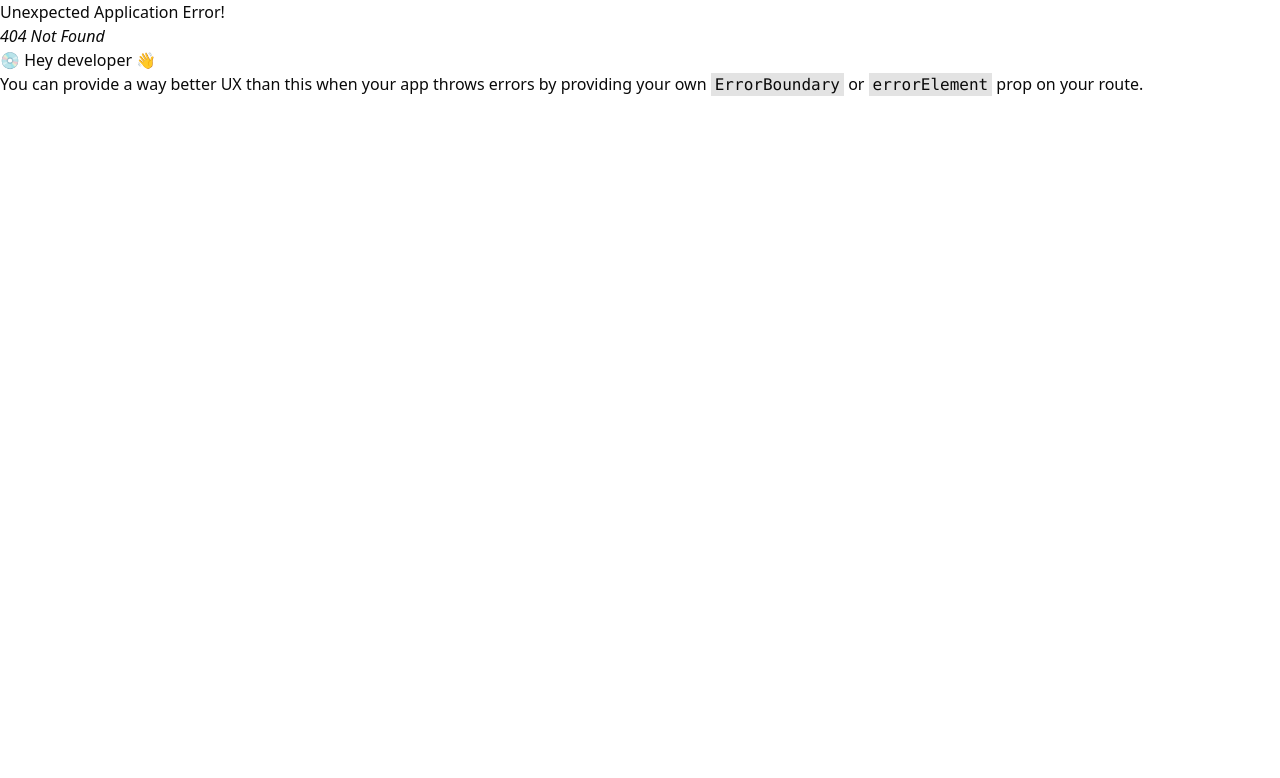
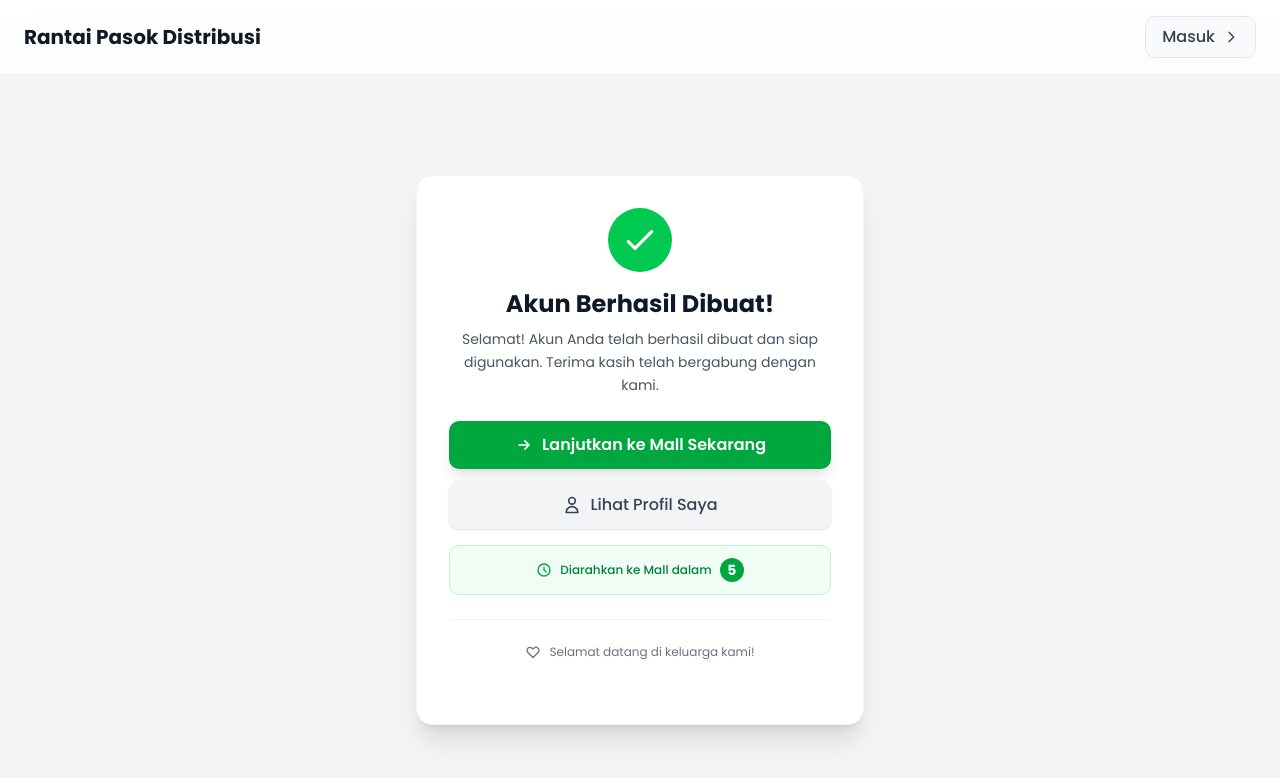
Before and after one commit to SyariefHayat/rantaiPasokDistribusi, a React (Vite) app: page /signup/success in a window 1280 px wide. Before the commit this address had no page. Shown: the top 778 px of the page. Built offline with nearby package versions, Linux system fonts and the light colour scheme.

Commit message:
refactor: home landing import

```diff
--- a/src/pages/auth/ProfileSetup.jsx
+++ b/src/pages/auth/ProfileSetup.jsx
@@ -10,15 +10,16 @@ import {
     SelectValue,
 } from "@/components/ui/select"
 
+import {
+    Popover,
+    PopoverContent,
+    PopoverTrigger,
+} from "@/components/ui/popover"
+
 import { Label } from '@/components/ui/label'
 import { Input } from '@/components/ui/input'
 import { Button } from "@/components/ui/button"
 import { Calendar } from "@/components/ui/calendar"
-import {
-  Popover,
-  PopoverContent,
-  PopoverTrigger,
-} from "@/components/ui/popover"
 import Navbar from '@/components/modules/auth/Navbar'
 import DefaultLayout from '@/components/layouts/DefaultLayout'
 
@@ -76,7 +77,7 @@ const ProfileSetup = () => {
             // Handle profile setup logic here
             console.log('Profile data:', formData)
             // Navigate to next step or dashboard
-            navigate("/mall")
+            navigate("/signup/success")
         } catch (error) {
             console.error("Error setting up profile:", error)
             // Handle error (e.g., show notification)
--- /dev/null
+++ b/src/pages/auth/Success.jsx
@@ -0,0 +1,106 @@
+import { useNavigate } from 'react-router-dom'
+import React, { useState, useEffect } from 'react'
+
+import Navbar from '@/components/modules/auth/Navbar'
+import DefaultLayout from '@/components/layouts/DefaultLayout'
+
+const Success = () => {
+    const [countdown, setCountdown] = useState(10) // 10 seconds countdown
+    const navigate = useNavigate()
+
+    useEffect(() => {
+        const timer = setInterval(() => {
+            setCountdown((prev) => {
+                if (prev <= 1) {
+                    clearInterval(timer)
+                    navigate('/mall')
+                    return 0
+                }
+                return prev - 1
+            })
+        }, 1000)
+
+        return () => clearInterval(timer)
+    }, [navigate])
+
+    const handleRedirectNow = () => {
+        navigate('/mall')
+    }
+
+    return (
+        <DefaultLayout>
+            <Navbar />
+            <div className="min-h-screen flex items-center justify-center px-4 pt-20 pb-5 mt-5 bg-gray-100">
+                <div className="w-full max-w-md">
+                    <div className="bg-white rounded-2xl shadow-xl border border-gray-100 p-8">
+                        <div className="text-center mb-8">
+                            <div className="w-16 h-16 bg-green-500 rounded-full flex items-center justify-center mx-auto mb-4">
+                                <svg className="w-10 h-10 text-white" fill="none" stroke="currentColor" viewBox="0 0 24 24">
+                                    <path strokeLinecap="round" strokeLinejoin="round" strokeWidth={2} d="M5 13l4 4L19 7" />
+                                </svg>
+                            </div>
+
+
+                            <h1 className="text-2xl font-bold text-gray-900 mb-2">
+                                Akun Berhasil Dibuat!
+                            </h1>
+                            <p className="text-gray-600 text-sm leading-relaxed mb-6">
+                                Selamat! Akun Anda telah berhasil dibuat dan siap digunakan.
+                                Terima kasih telah bergabung dengan kami.
+                            </p>
+
+                            <div className="space-y-3">
+                                <button
+                                    onClick={handleRedirectNow}
+                                    className="w-full bg-green-600 hover:bg-green-700 text-white font-semibold py-3 px-4 rounded-lg transition-all duration-300 transform hover:scale-[1.02] shadow-lg hover:shadow-xl flex items-center justify-center cursor-pointer"
+                                >
+                                    <svg className="w-5 h-5 mr-2" fill="none" stroke="currentColor" viewBox="0 0 24 24">
+                                        <path strokeLinecap="round" strokeLinejoin="round" strokeWidth={2} d="M13 7l5 5m0 0l-5 5m5-5H6" />
+                                    </svg>
+                                    Lanjutkan ke Mall Sekarang
+                                </button>
+
+                                <button
+                                    onClick={() => navigate('/profile')}
+                                    className="w-full bg-gray-100 hover:bg-gray-200 text-gray-700 font-medium py-3 px-4 rounded-lg transition-all duration-300 transform hover:scale-[1.02] shadow-sm hover:shadow-md flex items-center justify-center cursor-pointer"
+                                >
+                                    <svg className="w-5 h-5 mr-2" fill="none" stroke="currentColor" viewBox="0 0 24 24">
+                                        <path strokeLinecap="round" strokeLinejoin="round" strokeWidth={2} d="M16 7a4 4 0 11-8 0 4 4 0 018 0zM12 14a7 7 0 00-7 7h14a7 7 0 00-7-7z" />
+                                    </svg>
+                                    Lihat Profil Saya
+                                </button>
+                            </div>
+
+                            <div className="bg-green-50 border border-green-200 rounded-lg p-3 mt-4">
+                                <div className="flex items-center justify-center space-x-2">
+                                    <svg className="w-4 h-4 text-green-600" fill="none" stroke="currentColor" viewBox="0 0 24 24">
+                                        <path strokeLinecap="round" strokeLinejoin="round" strokeWidth={2} d="M12 8v4l3 3m6-3a9 9 0 11-18 0 9 9 0 0118 0z" />
+                                    </svg>
+                                    <p className="text-green-700 text-xs font-medium">
+                                        Diarahkan ke Mall dalam
+                                    </p>
+                                    <span className="inline-flex items-center justify-center w-6 h-6 bg-green-600 text-white font-bold text-sm rounded-full">
+                                        {countdown}
+                                    </span>
+                                </div>
+                            </div>
+
+                            <div className="mt-6 pt-6 border-t border-gray-100">
+                                <div className="flex items-center justify-center space-x-2 text-gray-500">
+                                    <svg className="w-4 h-4" fill="none" stroke="currentColor" viewBox="0 0 24 24">
+                                        <path strokeLinecap="round" strokeLinejoin="round" strokeWidth={2} d="M4.318 6.318a4.5 4.5 0 000 6.364L12 20.364l7.682-7.682a4.5 4.5 0 00-6.364-6.364L12 7.636l-1.318-1.318a4.5 4.5 0 00-6.364 0z" />
+                                    </svg>
+                                    <p className="text-xs">
+                                        Selamat datang di keluarga kami!
+                                    </p>
+                                </div>
+                            </div>
+                        </div>
+                    </div>
+                </div>
+            </div>
+        </DefaultLayout>
+    )
+}
+
+export default Success
--- /dev/null
+++ b/src/pages/landing/Profile.jsx
@@ -0,0 +1,9 @@
+import React from 'react'
+
+const Profile = () => {
+    return (
+        <div>Profile</div>
+    )
+}
+
+export default Profile
```
Also changed, not shown: src/main.jsx (+10 -0 lines), src/pages/auth/SignUp.jsx (+4 -3 lines), src/pages/auth/VerifyOtp.jsx (+4 -4 lines), src/pages/landing/FooterSection.jsx (+8 -1 lines).
